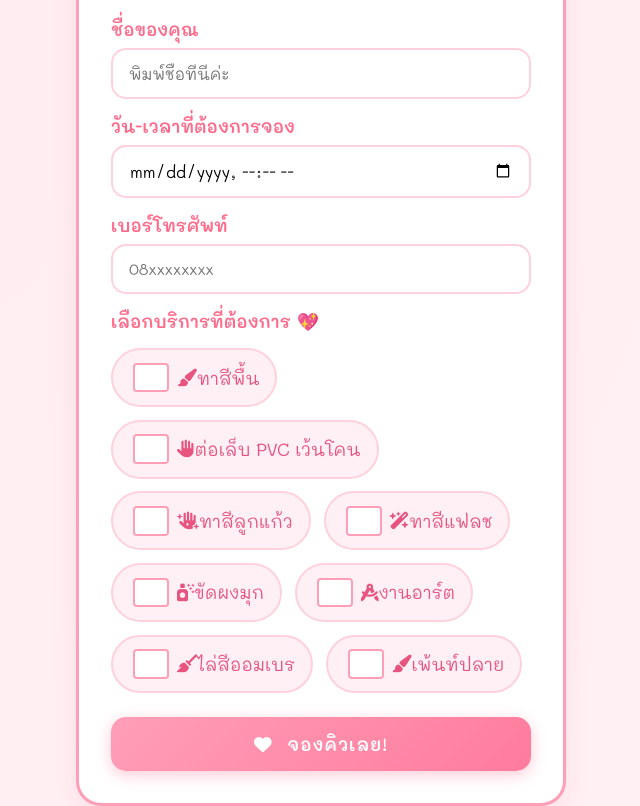
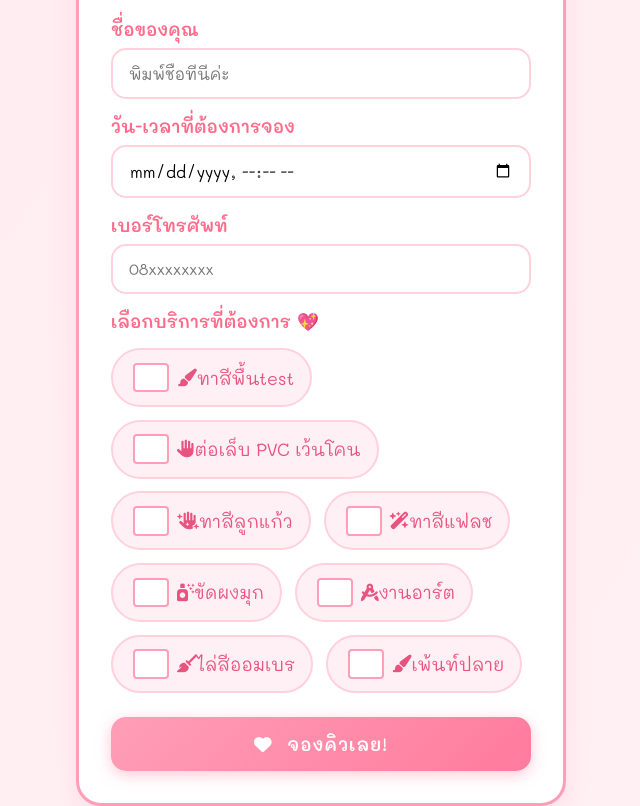
Before and after one commit to MJJ216/Home-Nail-Studio, a plain HTML site: page index.html in a window 1280 px wide. Shown: the part 120-926 px from the top of the page, without its empty margins (319-959 px from the left). Drawn offline with Linux system fonts and the light colour scheme; a script that the page names is missing.

Commit message:
Update index.html

```diff
--- a/index.html
+++ b/index.html
@@ -366,7 +366,7 @@
 
       <label>เลือกบริการที่ต้องการ 💖</label>
       <div class="checkbox-group">
-  		<label><input type="checkbox" name="entry.423426992" value="ทาสีพื้น"> <i class="fas fa-paint-brush"></i> ทาสีพื้น</label>
+  		<label><input type="checkbox" name="entry.423426992" value="ทาสีพื้น"> <i class="fas fa-paint-brush"></i> ทาสีพื้นtest</label>
 		<label><input type="checkbox" name="entry.423426992" value="ต่อเล็บ PVC เว้นโคน"> <i class="fa-solid fa-hand"></i> ต่อเล็บ PVC เว้นโคน</label>
   		<label><input type="checkbox" name="entry.423426992" value="ทาสีลูกแก้ว"> <i class="fas fa-hand-sparkles"></i> ทาสีลูกแก้ว</label>
   		<label><input type="checkbox" name="entry.423426992" value="ทาสีแฟลช"> <i class="fa-solid fa-wand-magic-sparkles"></i> ทาสีแฟลช</label>
```
